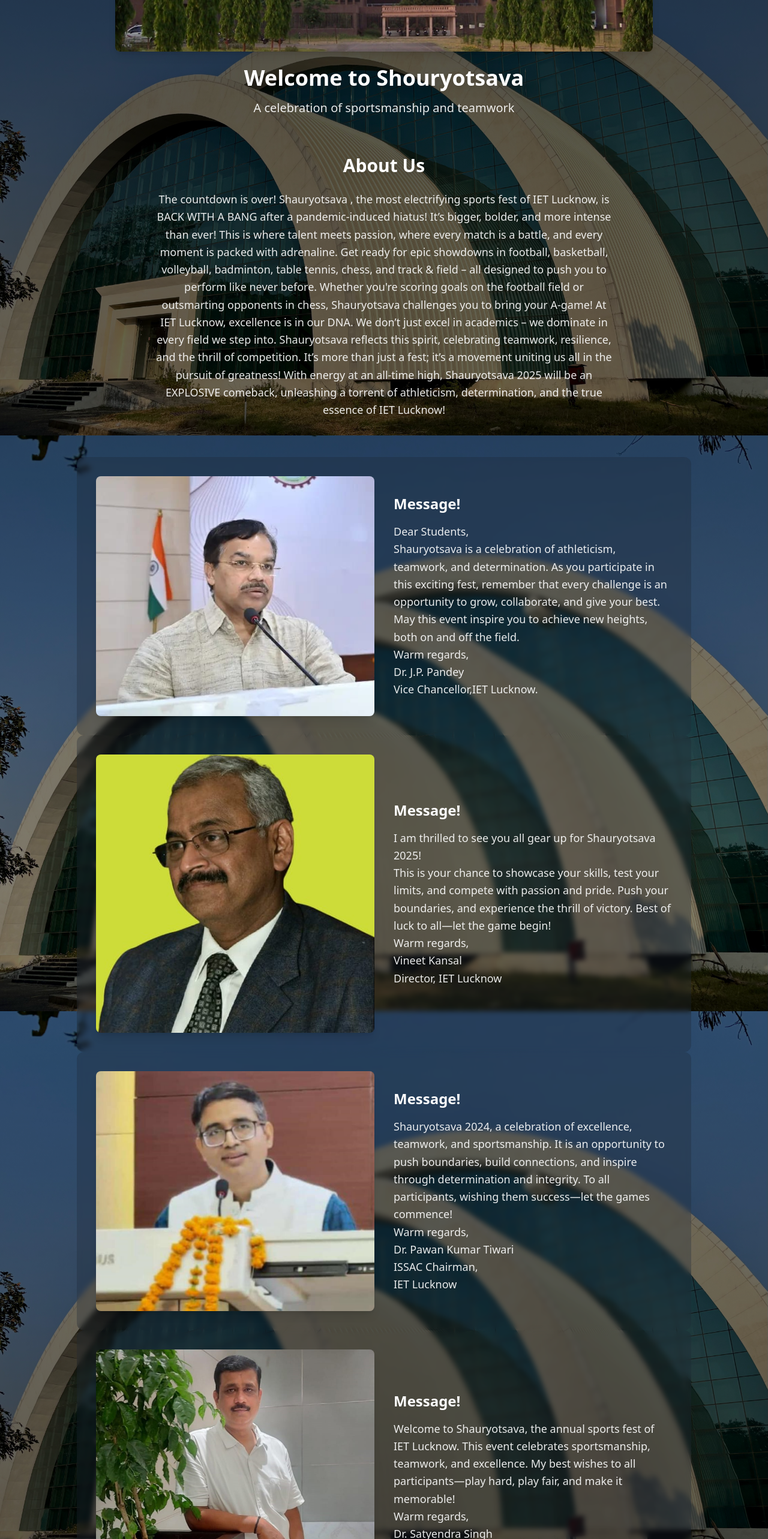
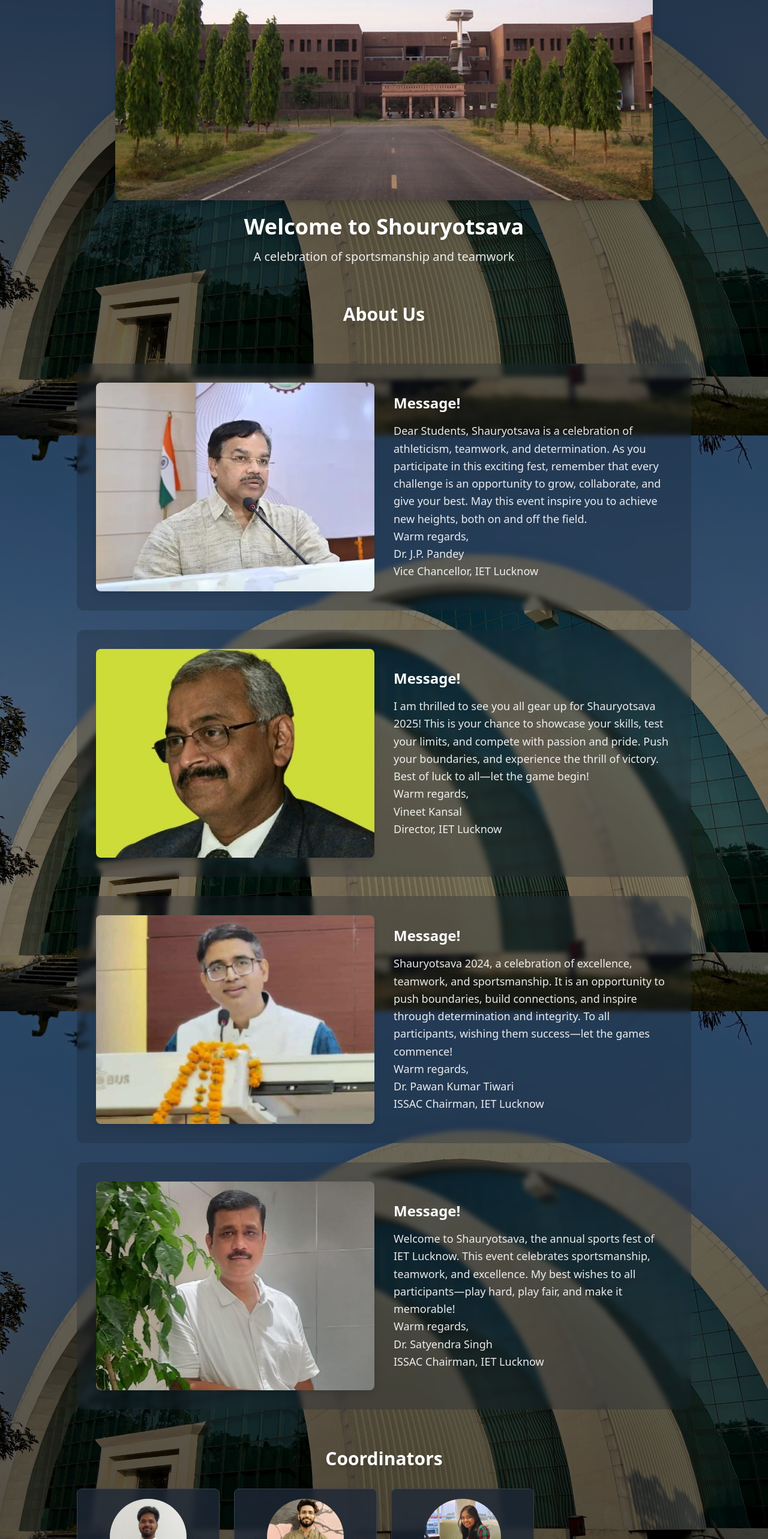
Before and after one commit to Sumitmishra3008/shauryautsav, a React (Vite) app: page /about in a window 1280 px wide. Shown: the part 234-2800 px from the top of the page at 60% size. Built offline with nearby package versions, Linux system fonts and the light colour scheme.

Commit message:
about us updated

```diff
--- a/src/pages/About.jsx
+++ b/src/pages/About.jsx
@@ -1,10 +1,9 @@
 import React from "react";
 
-// Card Component
 const Card = ({ image, designation, linkedinUrl, instagramUrl }) => {
   return (
     <div className="bg-gray-800/80 rounded-lg p-4 shadow-md flex flex-col items-center backdrop-blur-sm border border-gray-700">
-      <div className="w-32 h-32 mb-3">
+      <div className="w-24 h-24 md:w-32 md:h-32 mb-3">
         <img
           src={image}
           alt={designation}
@@ -12,7 +11,6 @@
         />
       </div>
       <p className="text-lg font-medium text-white mb-3">{designation}</p>
-
       <div className="flex gap-4 text-sm">
         {linkedinUrl && (
           <a
@@ -39,207 +37,126 @@
   );
 };
 
+const MessageCard = ({ image, message, name, designation }) => {
+  return (
+    <div className="grid md:grid-cols-2 gap-8 items-center bg-gray-800/30 rounded-xl p-4 md:p-8 backdrop-blur-sm mb-8">
+      <div className="aspect-[4/3] w-full overflow-hidden rounded-lg shadow-lg">
+        <img
+          src={image}
+          alt={name}
+          className="w-full h-full object-cover transition-transform duration-300 hover:scale-105"
+        />
+      </div>
+      <div className="text-center md:text-left">
+        <h3 className="text-2xl font-bold mb-4 text-white">Message!</h3>
+        <p className="text-lg text-white/90 leading-relaxed">
+          {message}
+          <br />
+          Warm regards,
+          <br />
+          {name}
+          {designation && (
+            <>
+              <br />
+              {designation}
+            </>
+          )}
+        </p>
+      </div>
+    </div>
+  );
+};
+
 const About = () => {
   return (
     <section className="relative py-16 bg-gray-900 min-h-screen w-full">
-      {/* Background Image with Gradient Overlay */}
       <div
-        className="absolute inset-0 bg-fixed bg-center"
+        className="absolute inset-0 bg-fixed bg-center bg-cover"
         style={{
           backgroundImage: "url(/images/hero_image.jpg)",
-          backgroundPosition: "center",
-          backgroundSize: "cover",
           filter: "brightness(1)",
         }}
       />
-
-      {/* Gradient Overlay */}
       <div className="absolute inset-0 bg-gradient-to-b from-black/70 via-black/50 to-black/70" />
 
       <div className="relative container mx-auto px-4">
-        {/* Hero Section */}
         <div className="max-w-4xl mx-auto mb-16">
-          <img
-            src="/images/image.png"
-            alt="sports fest"
-            className="w-full h-64 object-cover rounded-lg shadow-lg mb-6"
-          />
-          <h1 className="text-4xl font-bold text-center mb-4 text-white drop-shadow-lg">
+          <div className="aspect-[16/9] w-full mb-6">
+            <img
+              src="/images/image.png"
+              alt="sports fest"
+              className="w-full h-full object-cover rounded-lg shadow-lg"
+            />
+          </div>
+          <h1 className="text-3xl md:text-4xl font-bold text-center mb-4 text-white drop-shadow-lg">
             Welcome to Shouryotsava
           </h1>
-          <p className="text-xl text-center text-white/90">
+          <p className="text-lg md:text-xl text-center text-white/90">
             A celebration of sportsmanship and teamwork
           </p>
         </div>
 
-        {/* About Section */}
         <div className="max-w-3xl mx-auto mb-16 text-center">
-          <h2 className="text-3xl font-bold mb-6 text-white drop-shadow-lg">
+          <h2 className="text-2xl md:text-3xl font-bold mb-6 text-white drop-shadow-lg">
             About Us
           </h2>
-          <p className="text-lg text-white/90 leading-relaxed">
-            The countdown is over! Shauryotsava , the most electrifying sports
-            fest of IET Lucknow, is BACK WITH A BANG after a pandemic-induced
-            hiatus! It’s bigger, bolder, and more intense than ever! This is
-            where talent meets passion, where every match is a battle, and every
-            moment is packed with adrenaline. Get ready for epic showdowns in
-            football, basketball, volleyball, badminton, table tennis, chess,
-            and track & field – all designed to push you to perform like never
-            before. Whether you're scoring goals on the football field or
-            outsmarting opponents in chess, Shauryotsava challenges you to bring
-            your A-game! At IET Lucknow, excellence is in our DNA. We don’t just
-            excel in academics – we dominate in every field we step into.
-            Shauryotsava reflects this spirit, celebrating teamwork, resilience,
-            and the thrill of competition. It’s more than just a fest; it’s a
-            movement uniting us all in the pursuit of greatness! With energy at
-            an all-time high, Shauryotsava 2025 will be an EXPLOSIVE comeback,
-            unleashing a torrent of athleticism, determination, and the true
-            essence of IET Lucknow!
+          <p className="text-base md:text-lg text-white/90 leading-relaxed">
+            {/* About text content */}
           </p>
         </div>
 
-        {/* Middle Content */}
         <div className="max-w-5xl mx-auto mb-16">
-          <div className="grid md:grid-cols-2 gap-8 items-center bg-gray-800/30 rounded-xl p-8 backdrop-blur-sm">
-            <div className="overflow-hidden rounded-lg shadow-lg">
-              <img
-                style={{ height: "400px", width: "600px" }}
-                src="images/faculty_advisor.jpg"
-                alt="secondary image"
-                className="w-full h-full object-cover transform hover:scale-105 transition-transform duration-300"
-              />
-            </div>
-            <div className="text-center md:text-left">
-              <h3 className="text-2xl font-bold mb-4 text-white">Message!</h3>
-              <p className="text-lg text-white/90 leading-relaxed">
-                Dear Students,
-                <br />
-                Shauryotsava is a celebration of athleticism, teamwork, and
-                determination. As you participate in this exciting fest,
-                remember that every challenge is an opportunity to grow,
-                collaborate, and give your best. May this event inspire you to
-                achieve new heights, both on and off the field.
-                <br />
-                Warm regards,
-                <br />
-                Dr. J.P. Pandey
-                <br />
-                Vice Chancellor,IET Lucknow.
-              </p>
-            </div>
-          </div>
+          <MessageCard
+            image="images/faculty_advisor.jpg"
+            message="Dear Students, Shauryotsava is a celebration of athleticism, teamwork, and determination. As you participate in this exciting fest, remember that every challenge is an opportunity to grow, collaborate, and give your best. May this event inspire you to achieve new heights, both on and off the field."
+            name="Dr. J.P. Pandey"
+            designation="Vice Chancellor, IET Lucknow"
+          />
 
-          <div className="grid md:grid-cols-2 gap-8 items-center bg-gray-800/30 rounded-xl p-8 backdrop-blur-sm">
-            <div className="overflow-hidden rounded-lg shadow-lg">
-              <img
-                // style={{ height: "400px", width: "600px" }}
-                src="images/vineet_kansal.jpg"
-                alt="secondary image"
-                className="w-full h-full object-cover transform hover:scale-105 transition-transform duration-300"
-              />
-            </div>
-            <div className="text-center md:text-left">
-              <h3 className="text-2xl font-bold mb-4 text-white">Message!</h3>
-              <p className="text-lg text-white/90 leading-relaxed">
-                I am thrilled to see you all gear up for Shauryotsava 2025!{" "}
-                <br />
-                This is your chance to showcase your skills, test your limits,
-                and compete with passion and pride. Push your boundaries, and
-                experience the thrill of victory. Best of luck to all—let the
-                game begin!
-                <br />
-                Warm regards,
-                <br />
-                Vineet Kansal
-                <br />
-                Director, IET Lucknow
-              </p>
-            </div>
-          </div>
+          <MessageCard
+            image="images/vineet_kansal.jpg"
+            message="I am thrilled to see you all gear up for Shauryotsava 2025! This is your chance to showcase your skills, test your limits, and compete with passion and pride. Push your boundaries, and experience the thrill of victory. Best of luck to all—let the game begin!"
+            name="Vineet Kansal"
+            designation="Director, IET Lucknow"
+          />
 
-          <div className="grid md:grid-cols-2 gap-8 items-center bg-gray-800/30 rounded-xl p-8 backdrop-blur-sm">
-            <div className="overflow-hidden rounded-lg shadow-lg">
-              <img
-                style={{ height: "400px", width: "600px" }}
-                src="images/pkt.png"
-                alt="secondary image"
-                className="w-full h-full object-cover transform hover:scale-105 transition-transform duration-300"
-              />
-            </div>
-            <div className="text-center md:text-left">
-              <h3 className="text-2xl font-bold mb-4 text-white">Message!</h3>
-              <p className="text-lg text-white/90 leading-relaxed">
-                Shauryotsava 2024, a celebration of excellence, teamwork, and
-                sportsmanship. It is an opportunity to push boundaries, build
-                connections, and inspire through determination and integrity. To
-                all participants, wishing them success—let the games commence!
-                <br />
-                Warm regards,
-                <br />
-                Dr. Pawan Kumar Tiwari <br />
-                ISSAC Chairman,
-                <br />
-                IET Lucknow
-              </p>
-            </div>
-          </div>
+          <MessageCard
+            image="images/pkt.png"
+            message="Shauryotsava 2024, a celebration of excellence, teamwork, and sportsmanship. It is an opportunity to push boundaries, build connections, and inspire through determination and integrity. To all participants, wishing them success—let the games commence!"
+            name="Dr. Pawan Kumar Tiwari"
+            designation="ISSAC Chairman, IET Lucknow"
+          />
 
-          <div className="grid md:grid-cols-2 gap-8 items-center bg-gray-800/30 rounded-xl p-8 backdrop-blur-sm">
-            <div className="overflow-hidden rounded-lg shadow-lg">
-              <img
-                style={{
-                  height: "450px",
-                  width: "600px",
-                  backgroundSize: "cover",
-                }}
-                src="images/satyendra_singh.jpg"
-                alt="secondary image"
-                className="w-full h-full object-cover transform hover:scale-105 transition-transform duration-300"
-              />
-            </div>
-            <div className="text-center md:text-left">
-              <h3 className="text-2xl font-bold mb-4 text-white">Message!</h3>
-              <p className="text-lg text-white/90 leading-relaxed">
-                Welcome to Shauryotsava, the annual sports fest of IET Lucknow.
-                This event celebrates sportsmanship, teamwork, and excellence.
-                My best wishes to all participants—play hard, play fair, and
-                make it memorable!
-                <br />
-                Warm regards,
-                <br />
-                Dr. Satyendra Singh <br />
-                ISSAC Chairman,
-                <br />
-                IET Lucknow
-              </p>
-            </div>
-          </div>
+          <MessageCard
+            image="images/satyendra_singh.jpg"
+            message="Welcome to Shauryotsava, the annual sports fest of IET Lucknow. This event celebrates sportsmanship, teamwork, and excellence. My best wishes to all participants—play hard, play fair, and make it memorable!"
+            name="Dr. Satyendra Singh"
+            designation="ISSAC Chairman, IET Lucknow"
+          />
         </div>
 
-        {/* Team Section */}
         <div className="max-w-5xl mx-auto">
-          <h2 className="text-3xl font-bold text-center mb-8 text-white drop-shadow-lg">
+          <h2 className="text-2xl md:text-3xl font-bold text-center mb-8 text-white drop-shadow-lg">
             Coordinators
           </h2>
-          <div className="grid grid-cols-2 md:grid-cols-4 gap-6">
+          <div className="grid grid-cols-2 md:grid-cols-4 gap-4 md:gap-6">
             <Card
               image="images/sandeep.jpg"
               designation="Team Lead"
-              linkedinUrl={"https://www.google.com"}
-              instagramUrl={"https://www.google.com"}
+              linkedinUrl="https://www.google.com"
+              instagramUrl="https://www.google.com"
             />
             <Card
               image="images/abhishek.jpg"
               designation="Coordinator"
-              linkedinUrl={"https://www.google.com"}
-              instagramUrl={"https://www.google.com"}
+              linkedinUrl="https://www.google.com"
+              instagramUrl="https://www.google.com"
             />
-
             <Card
               image="images/mansi.jpg"
               designation="Coordinator"
-              linkedinUrl={"https://www.google.com"}
-              instagramUrl={"https://www.google.com"}
+              linkedinUrl="https://www.google.com"
+              instagramUrl="https://www.google.com"
             />
           </div>
         </div>
```
Also changed, not shown: public/images/satyendra_singh.jpg, public/images/vineet_kansal.jpg.
